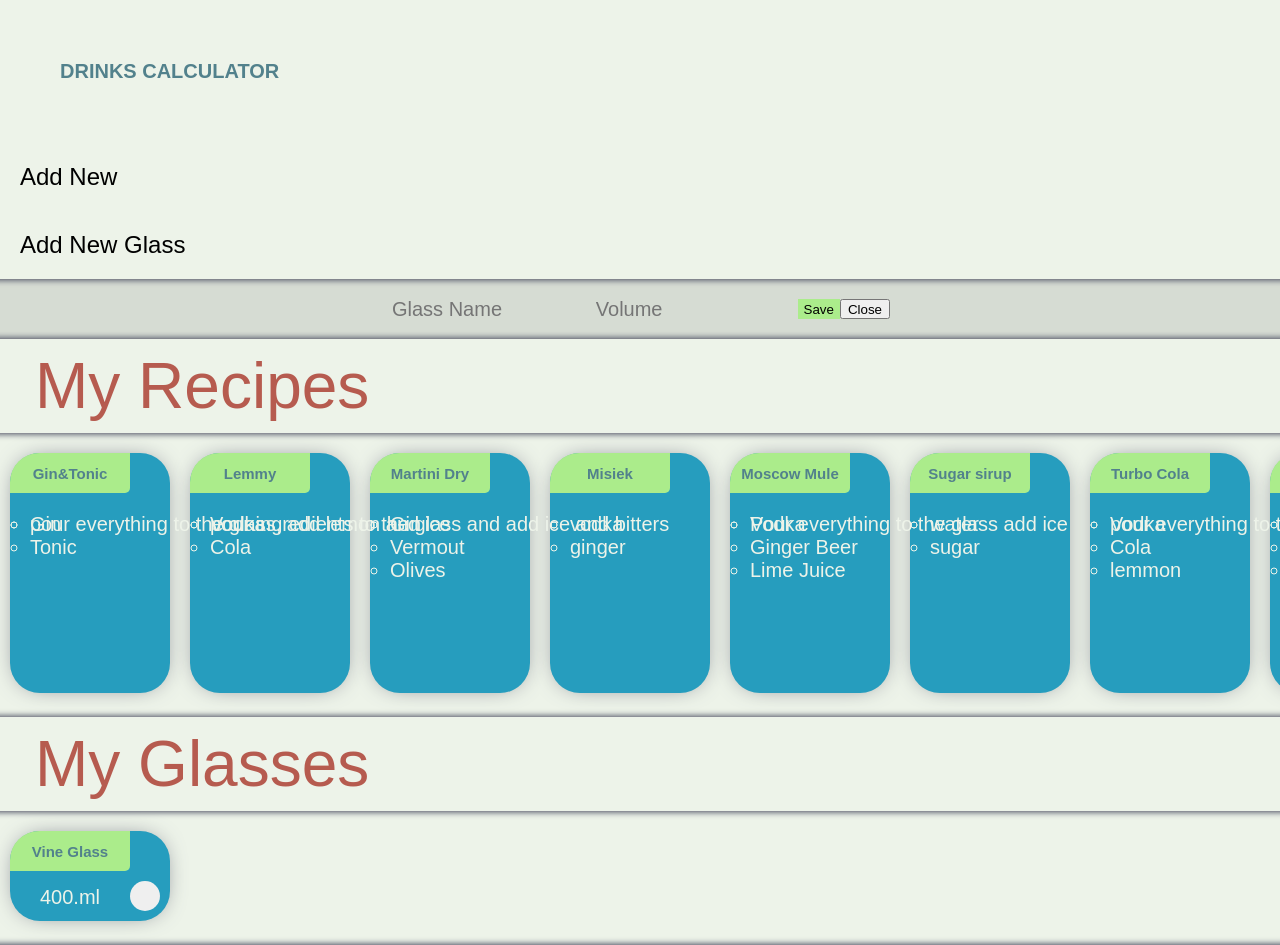
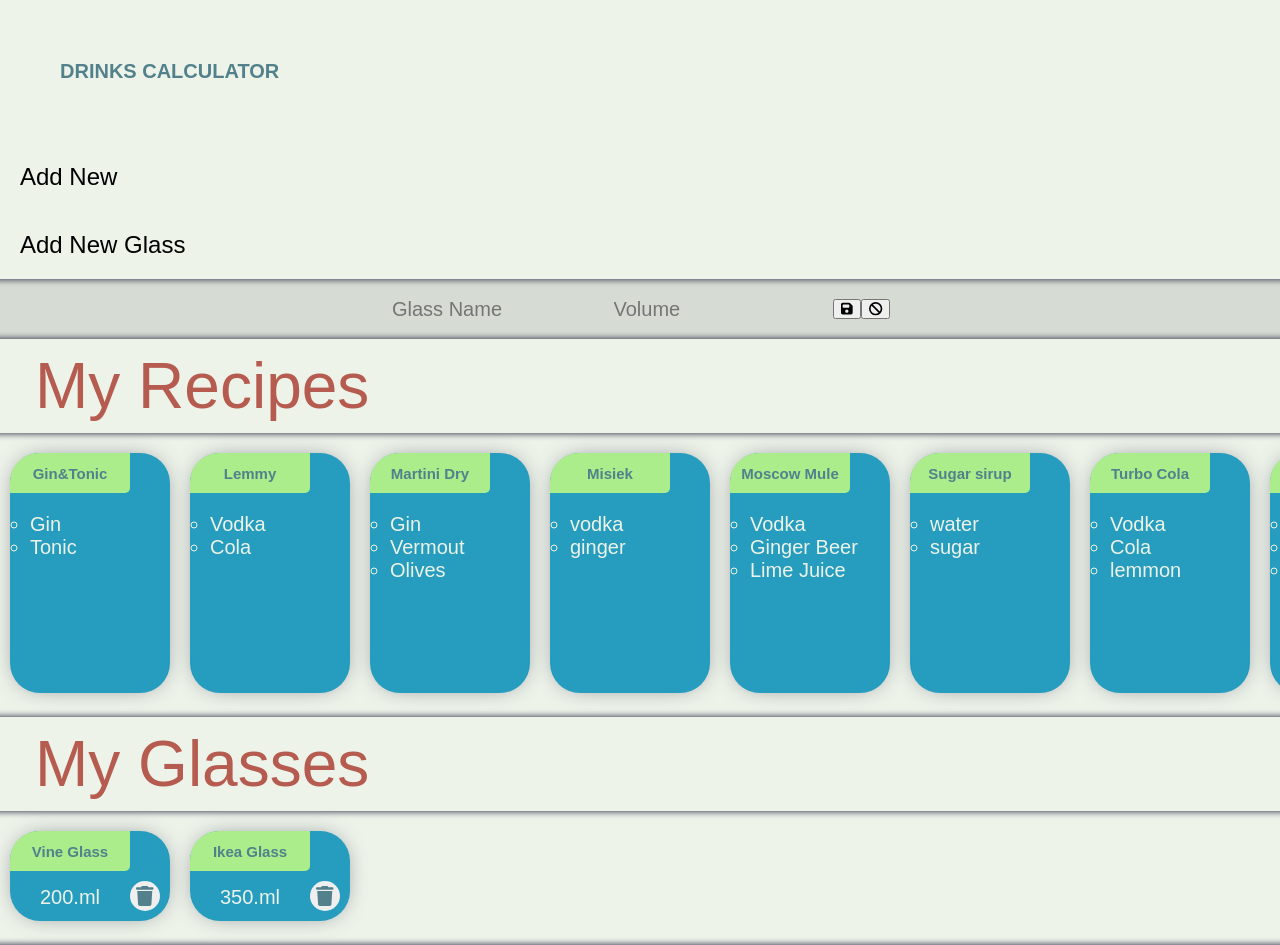
Before and after one commit to misiekmardosz/DrinksCalculator, a React (Create React App) app: page / in a window 1280 px wide. Both pictures are taken after a click on the element "Add New Glass". Built offline with nearby package versions, Linux system fonts and the light colour scheme; data requests are answered from the project's data file; a web font is replaced by a local one.

Commit message:
new buttons

```diff
--- a/src/AddGlassBar.js
+++ b/src/AddGlassBar.js
@@ -1,4 +1,6 @@
 import React, {useState} from "react";
+import {faCancel, faClose, faSave, faTrash} from "@fortawesome/free-solid-svg-icons";
+import {FontAwesomeIcon} from "@fortawesome/react-fontawesome";
 
 const AddGlassBar = ({glassBar, cancelButton, saveGlassModal, setGlassName, setVolume}) => {
     if (glassBar === false)
@@ -8,8 +10,8 @@ const AddGlassBar = ({glassBar, cancelButton, saveGlassModal, setGlassName, setV
                     <form className={"glass--form"}>
                         <input className={""} placeholder={'Glass Name'} onChange={e => setGlassName(e.target.value)}/>
                         <input className={""} type={"number"} placeholder={'Volume'} onChange={e => setVolume(e.target.value)}/>
-                        <button className={"save--btn"} onClick={saveGlassModal}>Save</button>
-                        <button className={""} onClick={cancelButton}>Close</button>
+                        <button className={"button"} onClick={saveGlassModal}><FontAwesomeIcon icon={faSave}/></button>
+                        <button className={"button"} onClick={cancelButton}><FontAwesomeIcon icon={faCancel}/></button>
                     </form>
                 </section>
             </>
--- a/src/AddRecipe.js
+++ b/src/AddRecipe.js
@@ -1,4 +1,6 @@
 import React from "react";
+import {faSave, faAdd, faCancel} from "@fortawesome/free-solid-svg-icons";
+import {FontAwesomeIcon} from "@fortawesome/react-fontawesome";
 
 
 const AddRecipe =({closeNewModal, recipeBar,
@@ -29,8 +31,8 @@ const AddRecipe =({closeNewModal, recipeBar,
                 ))}
                 <button className={"add--btn"} onClick={handleAddIng}>add</button>
                 <textarea className={"add--process"} placeholder={"Type Process"} onChange={e => setProcess(e.target.value)}/>
-                <button className={"save--btn"} type={"submit"}>Save</button>
-                <button className={""} onClick={cancelButton}>Cancel</button>
+                <button className={"button"} type={"submit"}><FontAwesomeIcon icon={faSave}/></button>
+                <button className={"button"} onClick={cancelButton}><FontAwesomeIcon icon={faCancel}/></button>
 
             </form>
         </section>
--- a/src/Recipe.js
+++ b/src/Recipe.js
@@ -6,6 +6,8 @@ import {Recipe as RecipeModel} from "./models/Recipe"
 import {Glass} from "./models/glass";
 import '../node_modules/font-awesome/css/font-awesome.min.css';
 import {FontAwesomeIcon} from "@fortawesome/react-fontawesome";
+import {faTrash, faAdd, faCancel} from "@fortawesome/free-solid-svg-icons";
+
 import {AddGlassBar} from "./AddGlassBar";
 import {AddRecipe} from "./AddRecipe";
 //uuid
@@ -225,9 +227,6 @@ const Recipe = () => {
                             <li key={recipe.id}>{ingredient.name}</li>
                         ))}
                         </ul>
-                        <ul className={"process"}>
-                            <li>{recipe.process}</li>
-                        </ul>
                     </div>
                 ))}
                 </div>
@@ -239,7 +238,8 @@ const Recipe = () => {
                             <div key={glass.id} className={"glass"}>
                                 <h2>{glass.name}</h2>
                                 <h3>{glass.volume}.ml</h3>
-                                <button onClick={ (e) => handleGlassDelete(e, glass.id)}></button>
+                                <button onClick={ (e) => handleGlassDelete(e, glass.id)}><FontAwesomeIcon icon={faTrash}/></button>
+
                             </div>
                         ))}
                     </div>
--- a/src/database/db.json
+++ b/src/database/db.json
@@ -160,7 +160,12 @@
     {
       "id": 1,
       "name": "Vine Glass",
-      "volume": "400"
+      "volume": "200"
+    },
+    {
+      "id": 2,
+      "name": "Ikea Glass",
+      "volume": "350"
     }
   ]
 }
--- a/src/scss/main.scss
+++ b/src/scss/main.scss
@@ -1,7 +1,7 @@
 @import url('https://fonts.googleapis.com/css2?family=Indie+Flower&family=Poiret+One&display=swap');
 @import url('https://fonts.googleapis.com/css2?family=Gayathri:wght@100;400;700&display=swap');
  $color-1: #edf3e9;
- $color-2:#FFA364;
+ $color-2: #e56864;
  $color-3: #d6dcd3;
  $color-4: #b65b4f;
  $color-5: #52818c;
@@ -64,6 +64,10 @@ body{
             padding: 0;
           }
         }
+        p{
+          width: 100px;
+          position: absolute;
+        }
       }
       .recipe::before{
         position: absolute;
@@ -109,7 +113,9 @@ body{
         }
         button{
           z-index: 2;
-
+          display: flex;
+          justify-content: center;
+          align-items: center;
           color: $color-5;
           border: none;
           border-radius: 50px;
@@ -489,6 +495,26 @@ ul{
       width: 100%;
       height: 100px;
     }
+    .button{
+      display: flex;
+      justify-content: center;
+      align-items: center;
+      color: $color-5;
+      background-color: $color-6;
+      border: none;
+      border-radius: 5px;
+      height: 50px;
+      width: 100px;
+      font-size: 20px;
+      text-align: center;
+      top: 50px;
+      right: 10px;
+      margin: 10px 20px;
+    }
+    button:last-child{
+      color: $color-3;
+      background-color: $color-2;
+    }
   }
 }
 
```
